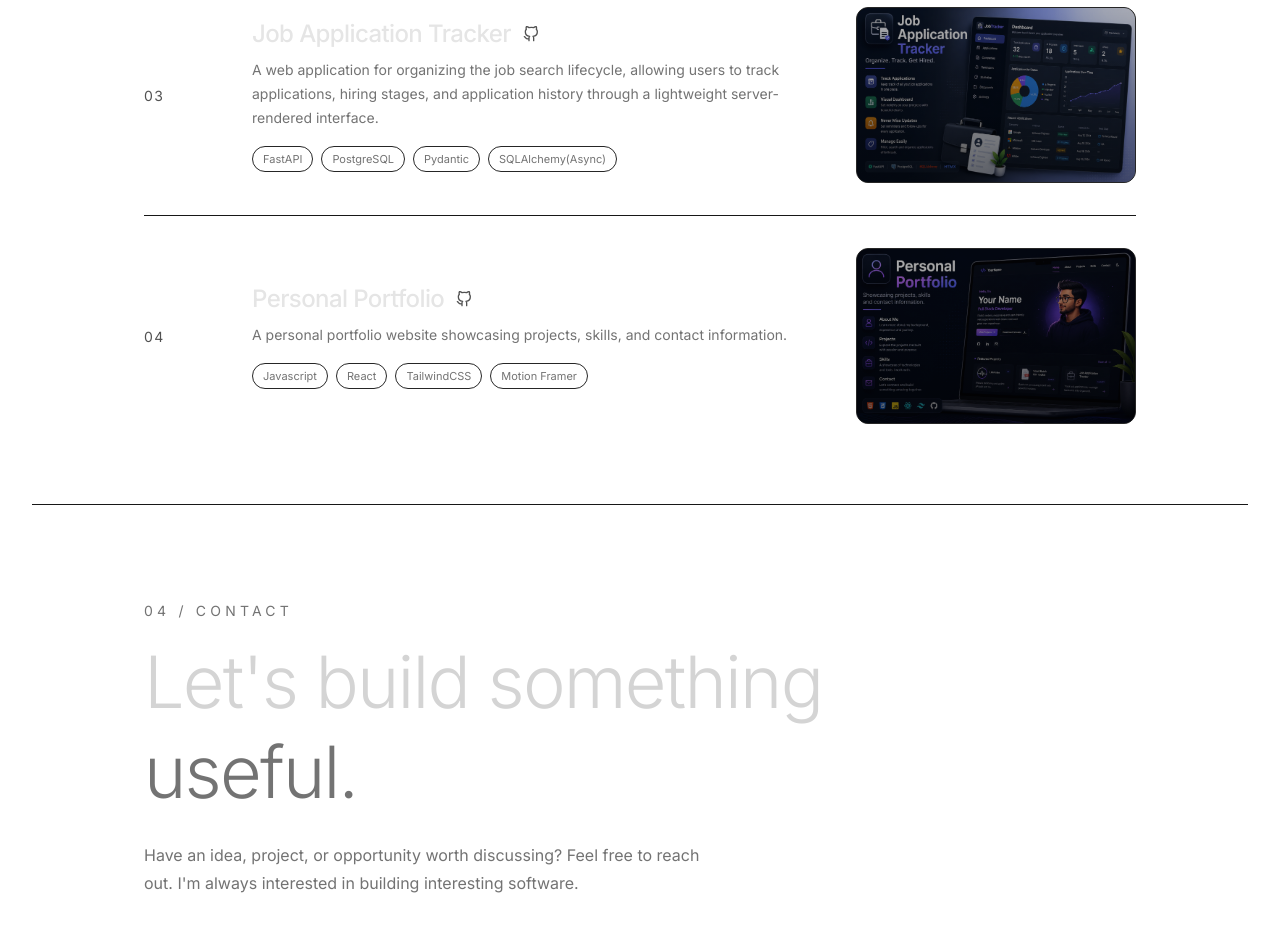
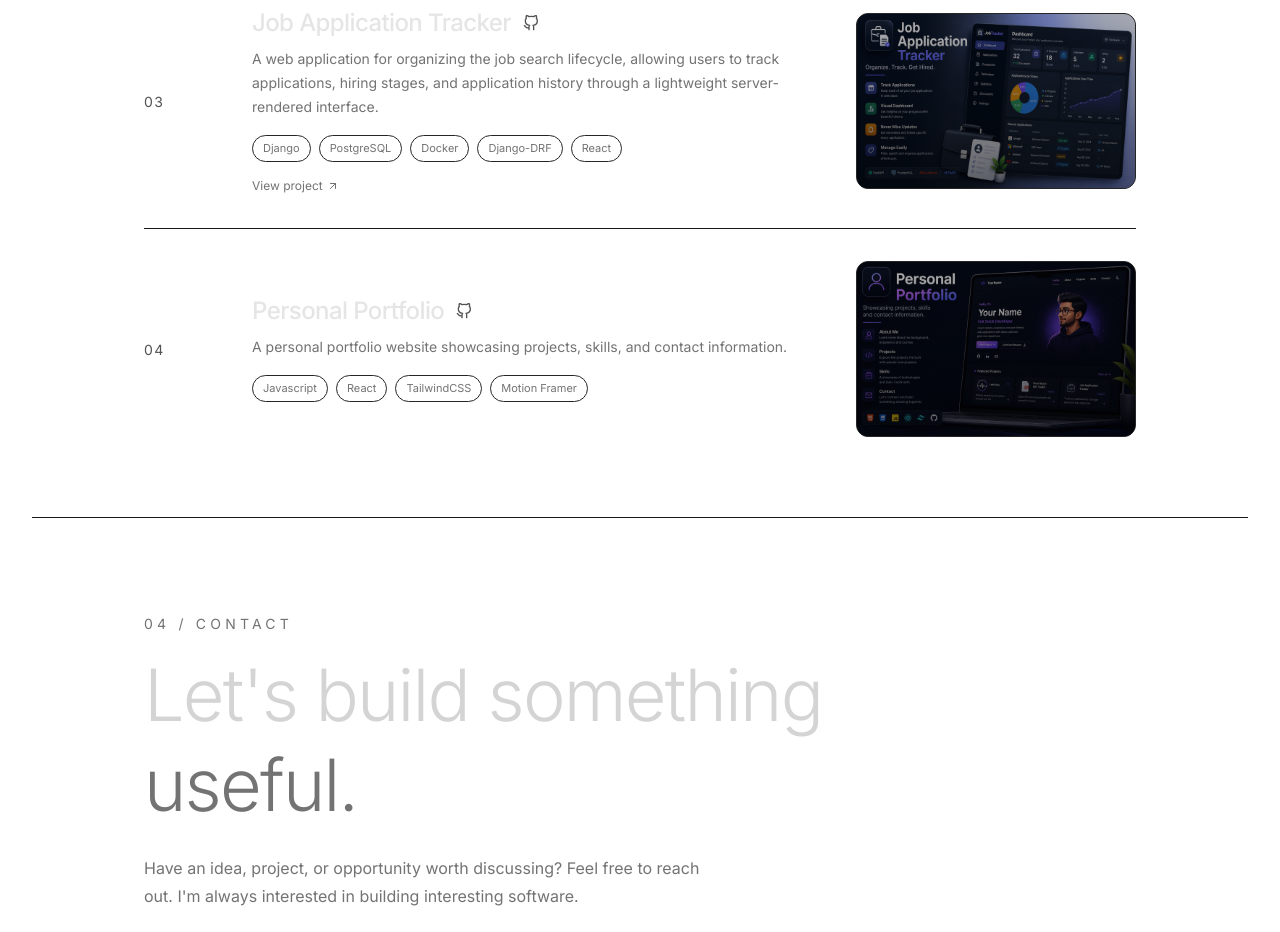
Before and after one commit to yashG0/serious-portfolio-app, a React (Vite) app: page / in a window 1280 px wide. Shown: the part 3460-4392 px from the top of the page. Built offline with nearby package versions, Linux system fonts and the light colour scheme.

Commit message:
feat: update project

```diff
--- a/constants/index.js
+++ b/constants/index.js
@@ -34,7 +34,8 @@ export const PROJECTS = [
       "SQLite",
       "img2pdf",
     ],
-		github: "https://github.com/yashG0/Smart-Batch-Converter-PDF-Image-Processing-GUI",
+    github:
+      "https://github.com/yashG0/Smart-Batch-Converter-PDF-Image-Processing-GUI",
     live: null,
   },
   {
@@ -42,14 +43,9 @@ export const PROJECTS = [
     image: project3,
     description:
       "A web application for organizing the job search lifecycle, allowing users to track applications, hiring stages, and application history through a lightweight server-rendered interface.",
-		technologies: [
-			"FastAPI",
-			"PostgreSQL",
-			"Pydantic",
-			"SQLAlchemy(Async)",
-		],
-		github: "https://github.com/yashG0/job-application-tracker",
-		live: null,
+    technologies: ["Django", "PostgreSQL", "Docker", "Django-DRF", "React"],
+    github: "https://github.com/yashG0/full-stack-job-application-tracker",
+    live: "https://jobtracker.yashgaurkar.me/",
   },
   {
     title: "Personal Portfolio",
```
Lines whose indentation alone changed are shown as unchanged.
